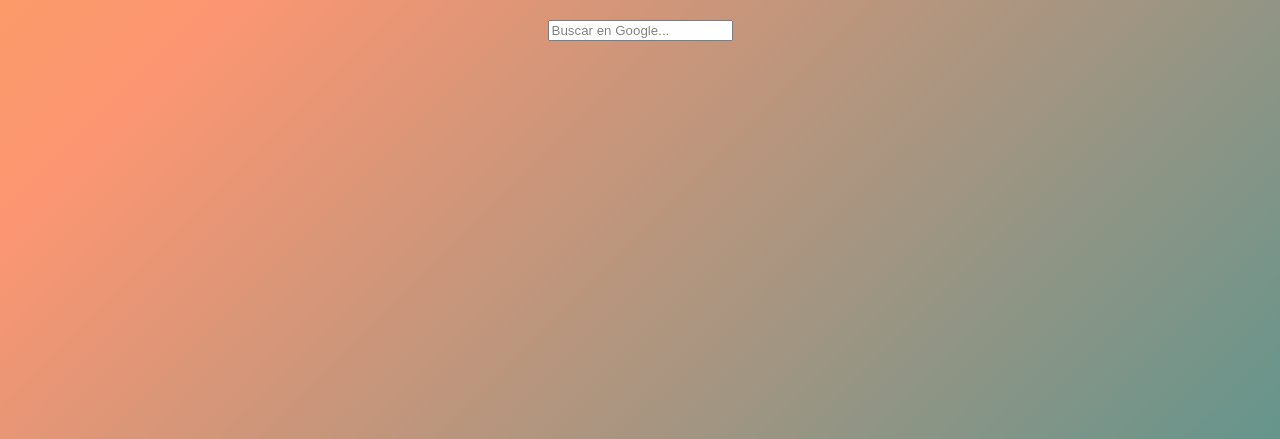
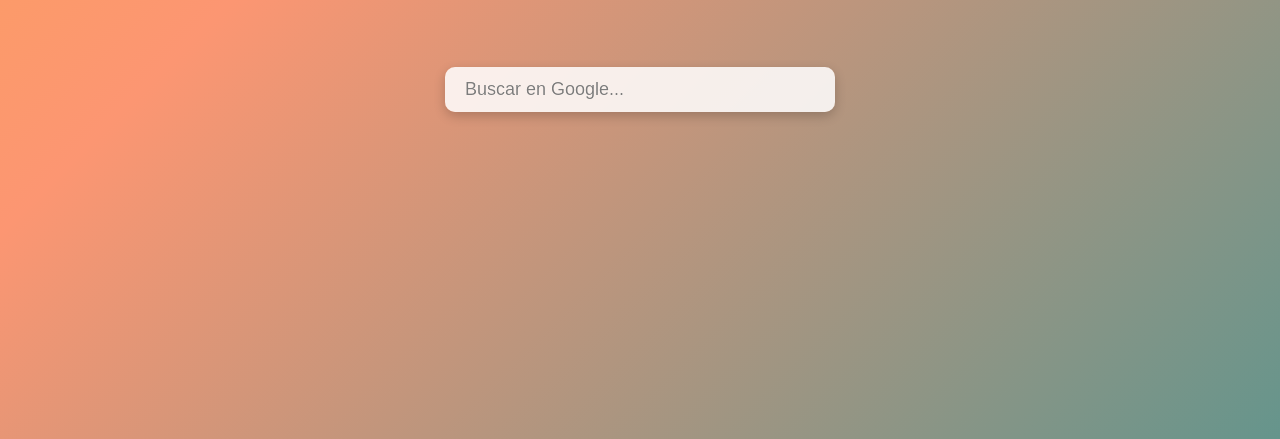
Before and after one commit to salvio-uwu/wallpaper-koonin, a plain HTML site: page index.html in a window 1280 px wide. Shown: the part 361-800 px from the top of the page. Drawn offline with Linux system fonts and the light colour scheme.

Commit message:
Update style.css

```diff
--- a/style.css
+++ b/style.css
@@ -85,3 +85,27 @@
   margin-top: 200px;
   font-weight: 300;
 }
+
+/* Buscador de Google */
+form.search-box {
+  margin-top: 60px;
+}
+
+form.search-box input[type="text"] {
+  padding: 12px 20px;
+  font-size: 18px;
+  border-radius: 10px;
+  border: none;
+  width: 350px;
+  max-width: 90%;
+  background: rgba(255, 255, 255, 0.85);
+  color: #333;
+  box-shadow: 0 4px 12px rgba(0, 0, 0, 0.2);
+  transition: box-shadow 0.3s ease, transform 0.2s ease;
+}
+
+form.search-box input[type="text"]:focus {
+  outline: none;
+  box-shadow: 0 6px 18px rgba(0, 0, 0, 0.3);
+  transform: scale(1.02);
+}
```
